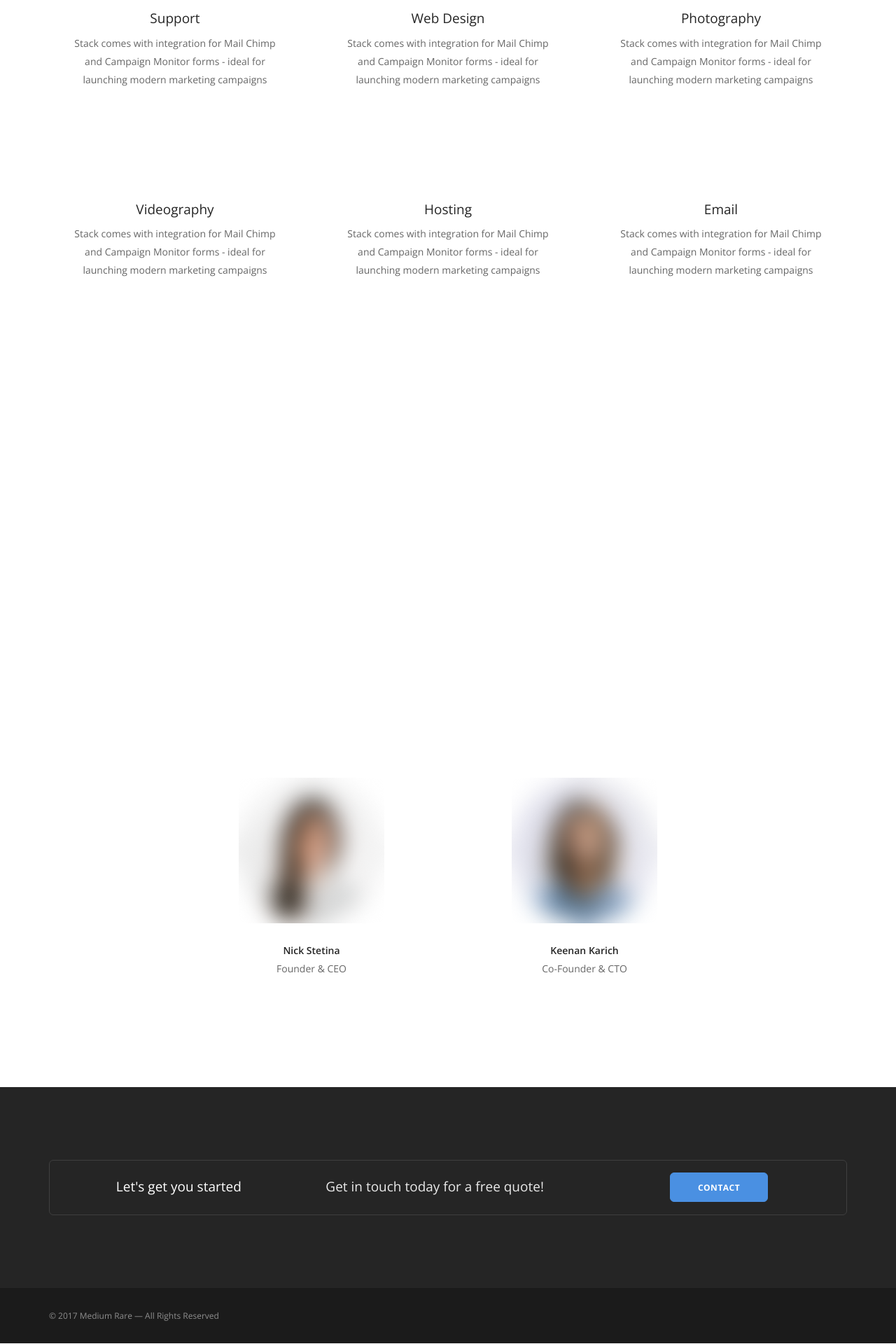
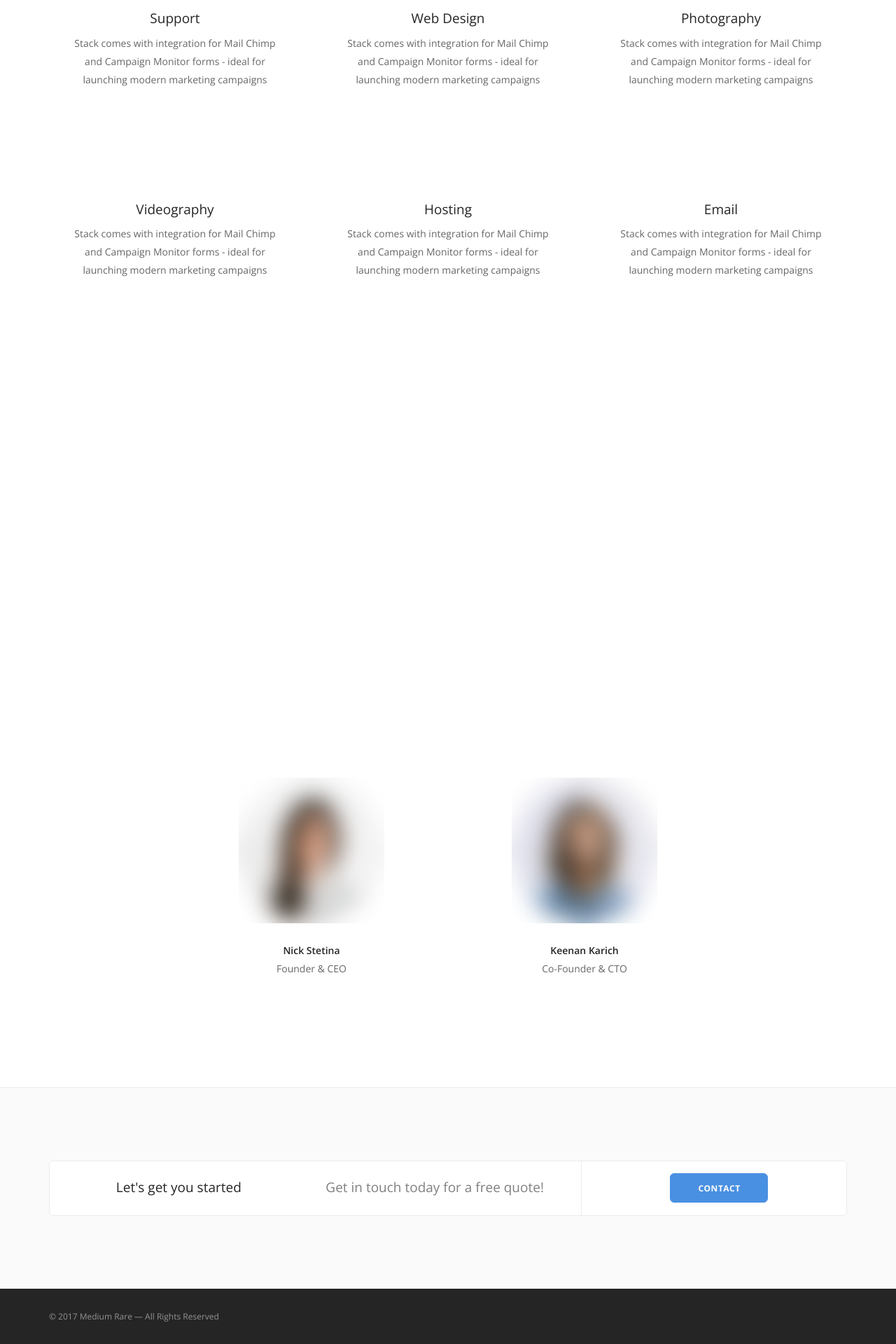
Before and after one commit to WoollyAlly/WoollyAllyTest, a Jekyll site: the page built from index.html, in a window 1280 px wide. Shown: the part 1337-3257 px from the top of the page at 70% size. Built offline with Jekyll 4.4.1, drawn with Linux system fonts in a browser that asks for light colours; some web fonts are replaced.

Commit message:
Updated '_includes/footer.html' via CloudCannon

```diff
--- a/_includes/footer.html
+++ b/_includes/footer.html
@@ -1,5 +1,5 @@
 
-<section class=" bg--dark">
+<section class=" bg--secondary">
     <div class="container">
         <div class="row">
             <div class="col-sm-12">
```
